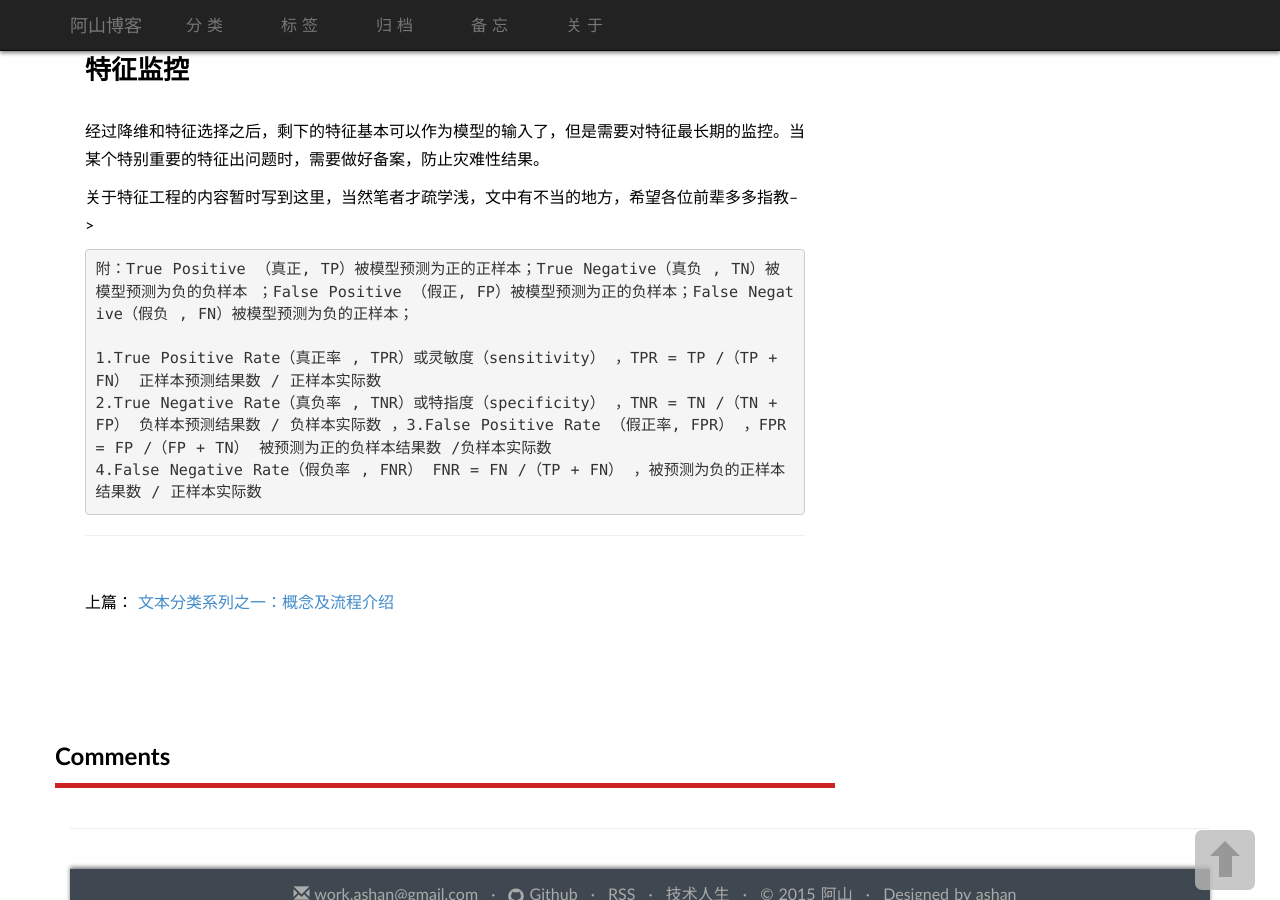
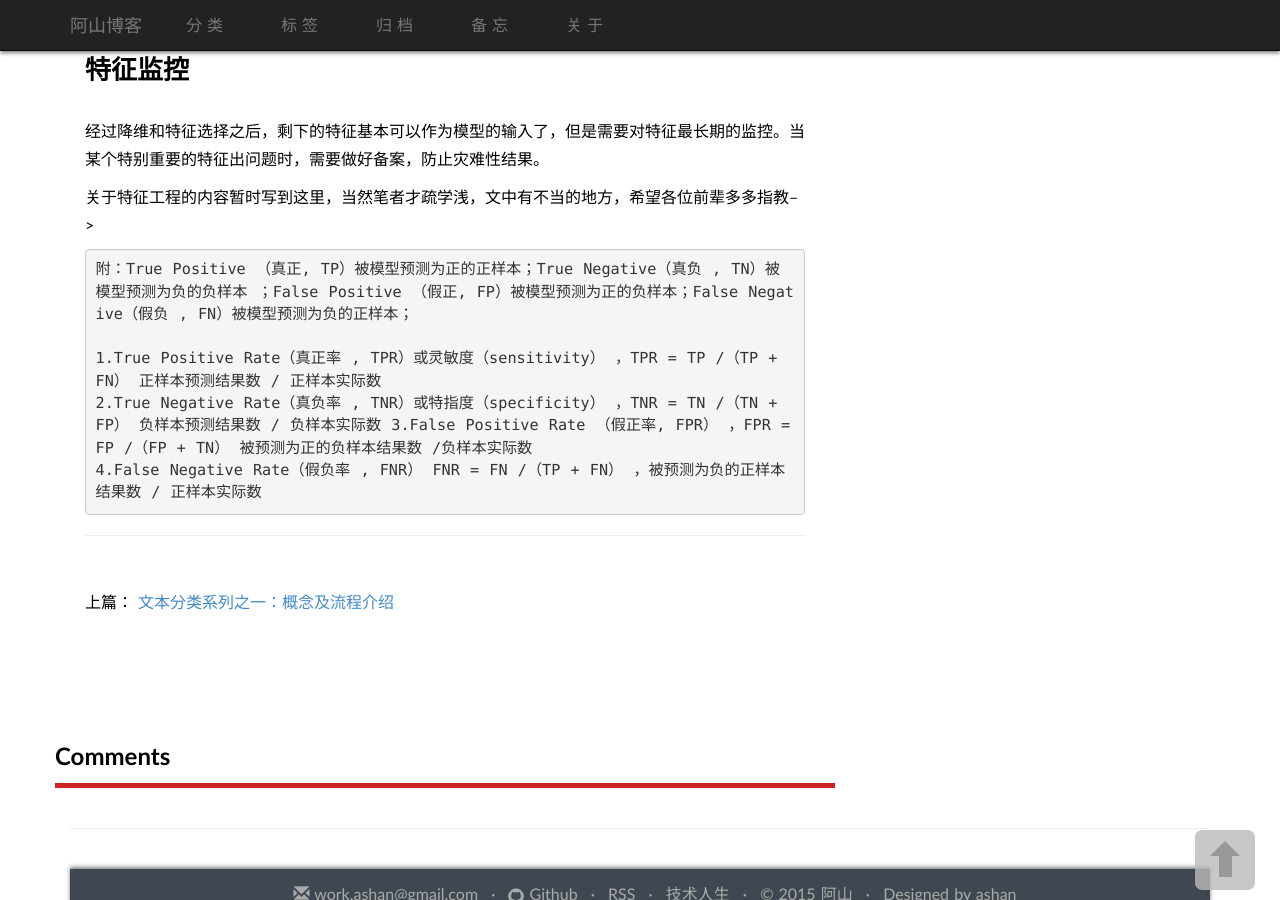
Before and after one commit to SuperAshan/SuperAshan.github.io, a Jekyll site: the page built from _posts/2015-12-14-特征工程.md, in a window 1280 px wide and 900 px high, scrolled down 4189 px. Built offline with Jekyll 4.4.1, drawn with Linux system fonts in a browser that asks for light colours; some web fonts are replaced; formulas are drawn with MathJax 3; comment, search, counter and statistics services are not loaded.

Commit message:
tezheng commit

```diff
--- a/_posts/2015-12-14-特征工程.md
+++ b/_posts/2015-12-14-特征工程.md
@@ -91,5 +91,5 @@ lda的过程：本来想写一写lda的过程，但是发现对于我这种初
     附：True Positive （真正, TP）被模型预测为正的正样本；True Negative（真负 , TN）被模型预测为负的负样本 ；False Positive （假正, FP）被模型预测为正的负样本；False Negative（假负 , FN）被模型预测为负的正样本；
 
     1.True Positive Rate（真正率 , TPR）或灵敏度（sensitivity） ，TPR = TP /（TP + FN） 正样本预测结果数 / 正样本实际数
-    2.True Negative Rate（真负率 , TNR）或特指度（specificity） ，TNR = TN /（TN + FP） 负样本预测结果数 / 负样本实际数 ，3.False Positive Rate （假正率, FPR） ，FPR = FP /（FP + TN） 被预测为正的负样本结果数 /负样本实际数
+    2.True Negative Rate（真负率 , TNR）或特指度（specificity） ，TNR = TN /（TN + FP） 负样本预测结果数 / 负样本实际数 3.False Positive Rate （假正率, FPR） ，FPR = FP /（FP + TN） 被预测为正的负样本结果数 /负样本实际数
     4.False Negative Rate（假负率 , FNR） FNR = FN /（TP + FN） ，被预测为负的正样本结果数 / 正样本实际数
```
